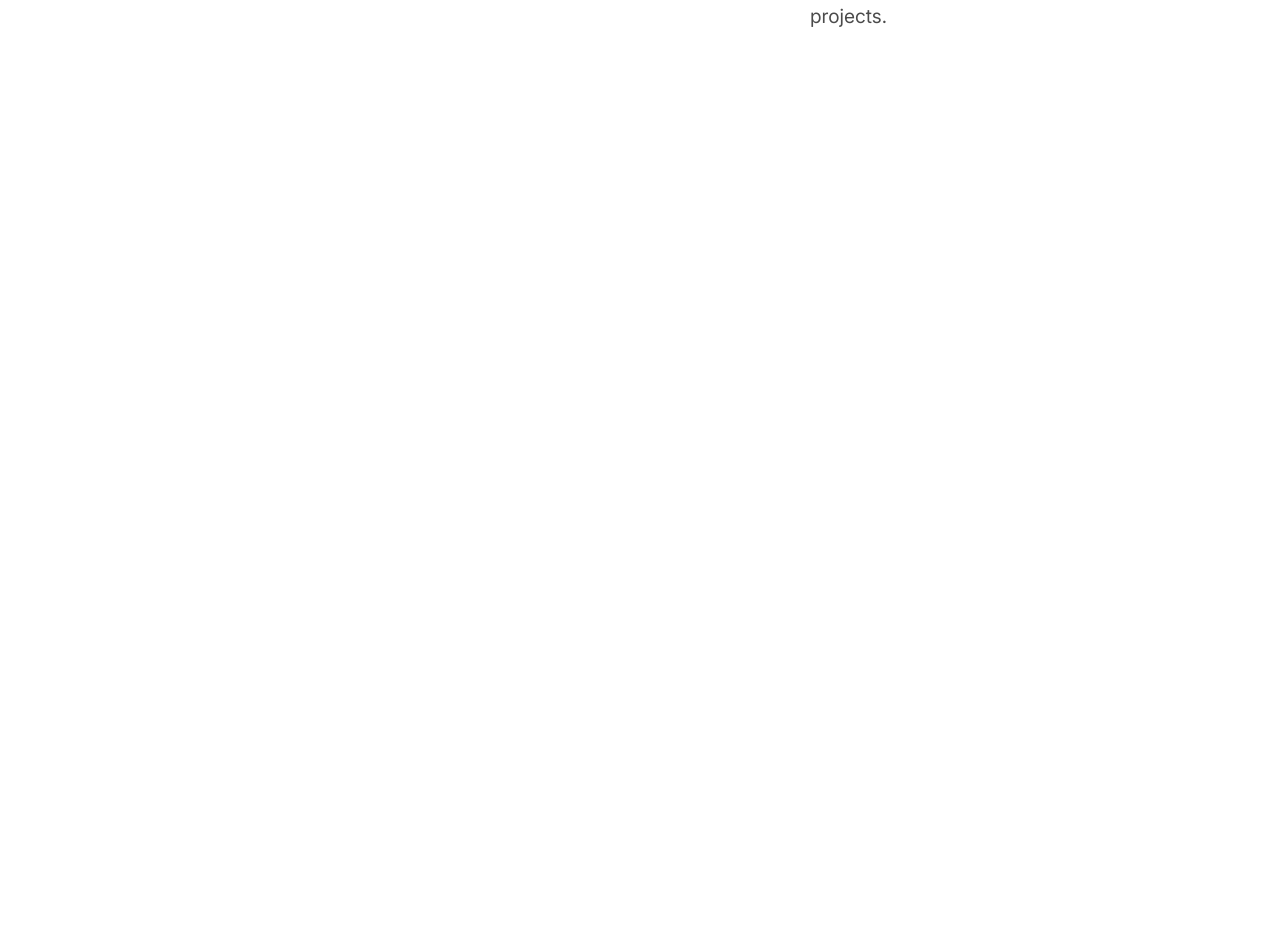
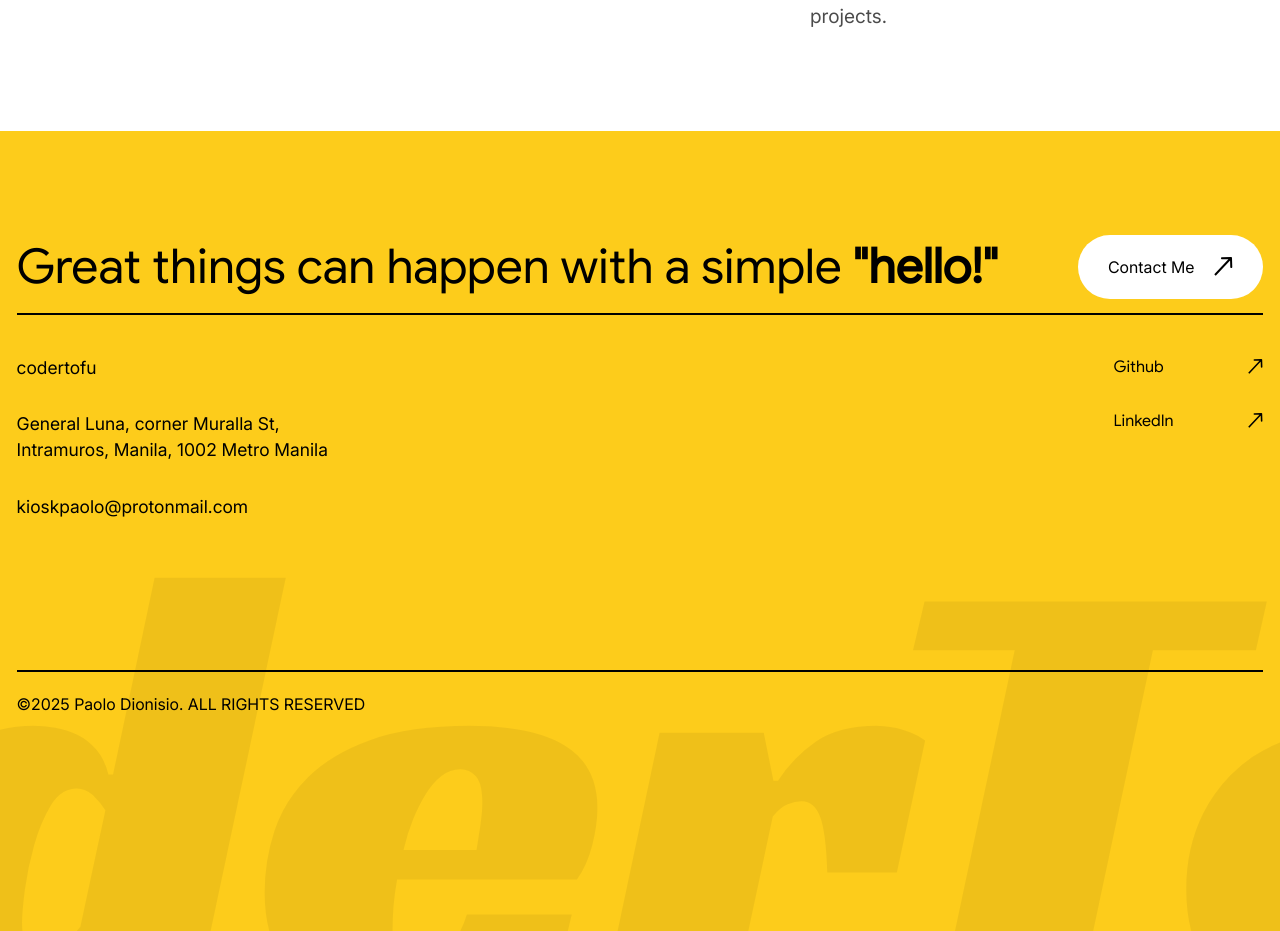
Before and after one commit to CoderTofu/2025-Portfolio-Updated, a Next.js app: page / in a window 1280 px wide. Shown: the part 1747-2678 px from the top of the page. Before the commit the page ends 1978 px from the top, so only its background shows below. Built offline with nearby package versions, Linux system fonts and the light colour scheme.

Commit message:
added contacts section

```diff
--- a/src/app/custom_css/about_section.css
+++ b/src/app/custom_css/about_section.css
@@ -2,8 +2,7 @@
   display: flex;
   flex-direction: column;
   align-items: center;
-  min-height: 100vh;
-  padding-bottom: 100px;
+  min-height: 90vh;
 }
 
 .about-divider {
--- /dev/null
+++ b/src/app/custom_css/contact_section.css
@@ -0,0 +1,107 @@
+.contact-section {
+  position: relative;
+  overflow: hidden;
+  display: flex;
+  justify-content: center;
+  height: 100vh;
+  background-color: #fdcc1b;
+}
+
+.big-text {
+  position: absolute;
+  bottom: 0;
+  font-size: 40rem;
+  transform: translateY(35%);
+  opacity: 5%;
+  user-select: none;
+}
+
+.contact-content {
+  margin-top: 100px;
+}
+
+.contact-header {
+  display: flex;
+  padding-bottom: 10px;
+  border-bottom: 2px solid black;
+  align-items: center;
+}
+
+.bold {
+  font-weight: bold;
+}
+
+.contact-slogan {
+  max-width: 1000px;
+  font-size: 3rem;
+}
+
+.contact-button {
+  display: flex;
+  color: #000;
+  text-decoration: none;
+  align-items: center;
+  justify-content: center;
+  background-color: white;
+  padding: 20px 30px;
+  border-radius: 50px;
+}
+
+.contact-button p {
+  margin-right: 20px;
+}
+
+.contact-socials {
+  display: flex;
+  padding-bottom: 150px;
+  justify-content: space-between;
+  border-bottom: 2px solid black;
+}
+
+.contact-info {
+  display: flex;
+  flex-direction: column;
+  margin-top: 10px;
+}
+
+.contact-info .font-3 {
+  font-size: 1.1rem;
+  padding-top: 30px;
+  display: inline-block;
+  color: #000;
+  text-decoration: none;
+}
+
+.contact-links {
+  display: flex;
+  flex-direction: column;
+  margin-top: 10px;
+  width: 150px;
+}
+
+.contact-link {
+  margin-top: 30px;
+  font-size: 1rem;
+  width: 100%;
+  display: flex;
+  justify-content: space-between;
+  align-items: center;
+}
+
+.contact-link img {
+  height: 15px;
+}
+
+.copyright {
+  font-weight: 500;
+  margin-top: 20px;
+}
+
+.explore {
+  display: flex;
+  align-items: center;
+}
+
+.explore a {
+  margin-right: 20px;
+}
--- a/src/app/page.tsx
+++ b/src/app/page.tsx
@@ -1,6 +1,7 @@
 import Navbar from "@/app/components/navbar";
 import LandingSection from "./sections/landing_section";
 import AboutSection from "./sections/about_section";
+import ContactSection from "./sections/contact_section";
 
 export default function Home() {
   return (
@@ -8,6 +9,7 @@ export default function Home() {
       <Navbar />
       <LandingSection />
       <AboutSection />
+      <ContactSection />
     </div>
   );
 }
--- a/src/app/sections/about_section.tsx
+++ b/src/app/sections/about_section.tsx
@@ -20,10 +20,21 @@ export default function AboutSection() {
                   Front-End Developer <br /> & CS Student
                 </p>
               </div>
-              <div className="explore">
-                <a href="#">Explore LinkedIn</a>
-                <img src="/assets/link-svg.svg" alt="link" />
-              </div>
+              <a
+                href="https://www.linkedin.com/in/paolo-dionisio/"
+                className="animate-link-hk cursor-pointer"
+              >
+                <p className="flex items-center gap-1">
+                  Explore LinkedIn
+                  <span>
+                    <img
+                      className="ml-4 w-4"
+                      src="/assets/link-svg.svg"
+                      alt=""
+                    />
+                  </span>
+                </p>
+              </a>
             </div>
           </div>
           {/* Right Side */}
--- /dev/null
+++ b/src/app/sections/contact_section.tsx
@@ -0,0 +1,70 @@
+import "../custom_css/contact_section.css";
+
+export default function ContactSection() {
+  return (
+    <section className="contact-section" id="contact">
+      <div className="contact-content">
+        {/* Header */}
+        <div className="contact-header">
+          <div className="contact-slogan">
+            <h2 className="font-1">
+              Great things can happen with a simple{" "}
+              <span className="bold">"hello!"</span>
+            </h2>
+          </div>
+          <a
+            className="contact-button ml-20 animate-link-hk"
+            href="mailto:kioskpaolo@protonmail.com"
+          >
+            <p className="font-3">Contact Me</p>
+            <img src="/assets/link-svg.svg" alt="" />
+          </a>
+        </div>
+
+        {/* Socials */}
+        <div className="contact-socials">
+          {/* Left Part */}
+          <div className="contact-info">
+            <a href="#" className="font-3">
+              codertofu
+            </a>
+            <p className="font-3">
+              General Luna, corner Muralla St,
+              <br /> Intramuros, Manila, 1002 Metro Manila
+            </p>
+            <a href="mailto:kioskpaolo@protonmail.com" className="font-3">
+              kioskpaolo@protonmail.com
+            </a>
+          </div>
+          {/* Right Part */}
+          <div className="contact-links">
+            <div className="contact-link animate-link-lk">
+              <a href="https://github.com/CoderTofu" className="font-1">
+                Github
+              </a>
+              <img src="/assets/link-svg.svg" alt="" />
+            </div>
+            <div className="contact-link animate-link-lk">
+              <a
+                href="https://www.linkedin.com/in/paolo-dionisio/"
+                className="font-1"
+              >
+                LinkedIn
+              </a>
+              <img src="/assets/link-svg.svg" alt="" />
+            </div>
+          </div>
+        </div>
+
+        {/* Copyright */}
+        <div className="font-3 copyright">
+          ©2025 Paolo Dionisio. ALL RIGHTS RESERVED
+        </div>
+      </div>
+
+      <div className="big-text">
+        <h1 className="font-2">CoderTofu</h1>
+      </div>
+    </section>
+  );
+}
```
